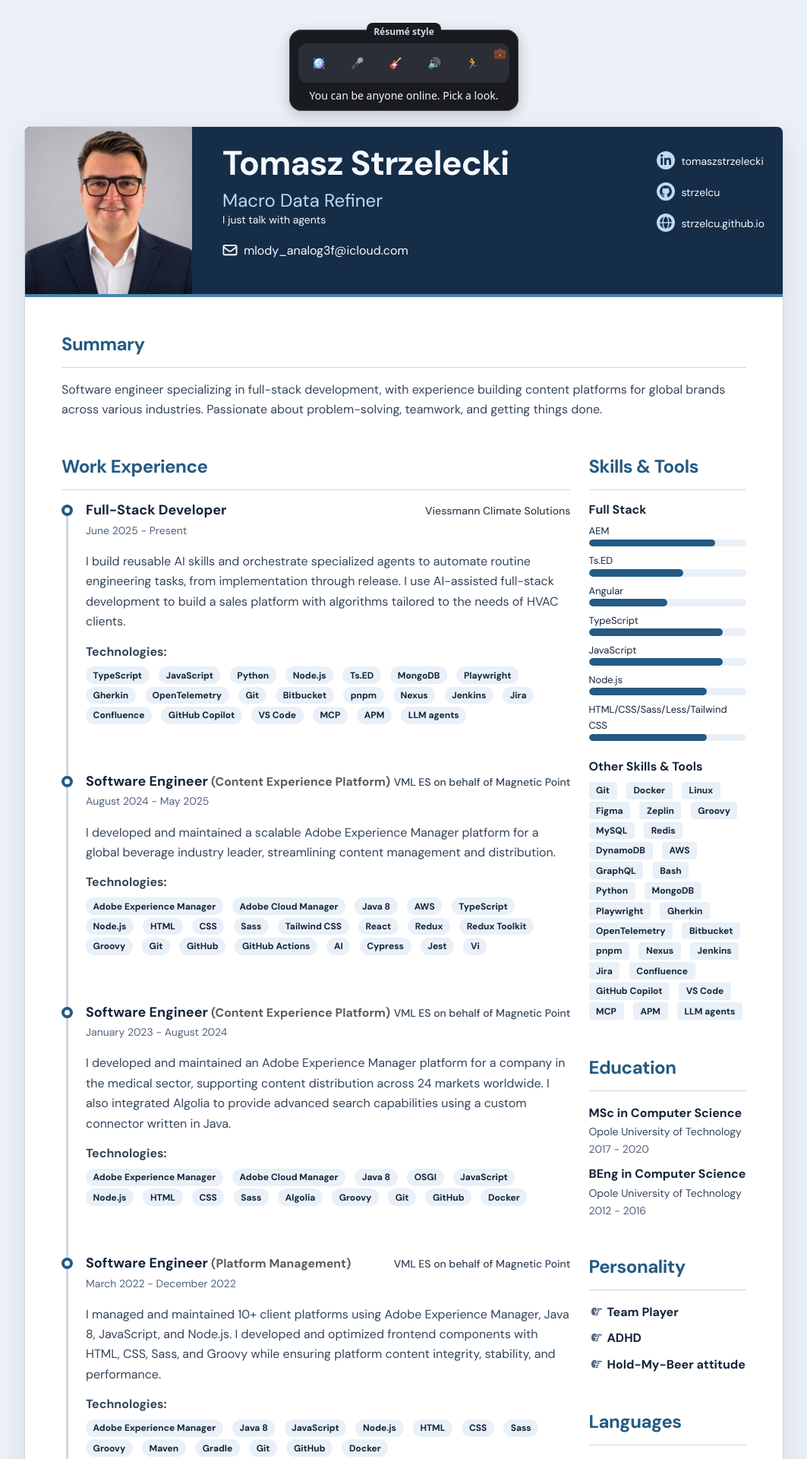
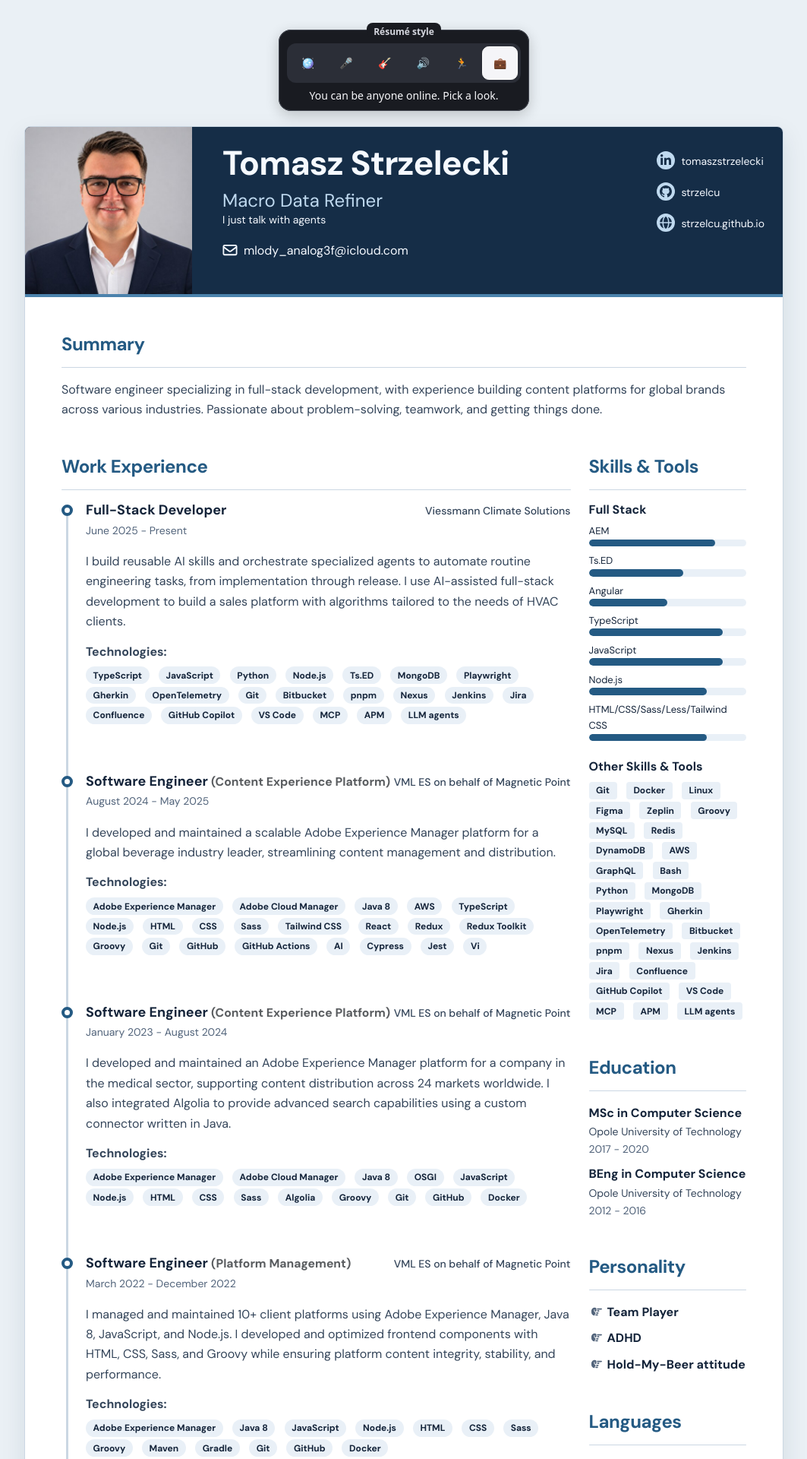
Before and after one commit to strzelcu/resume, a Jekyll site: the page built from index.markdown, in a window 1280 px wide. Shown: the top 1920 px of the page at 76% size, without its empty margins (108-1171 px from the left). Built offline with Jekyll 4.4.1, drawn with Linux system fonts in a browser that asks for light colours.

Commit message:
Restore the Business style button markup

```diff
--- a/_layouts/home.html
+++ b/_layouts/home.html
@@ -20,7 +20,7 @@
         <label for="resume-style-dnb" title="Drum &amp; Bass"><span aria-hidden="true">🔊</span></label>
         <input type="radio" id="resume-style-sport" name="resume-style" value="sport" aria-label="Sport">
         <label for="resume-style-sport" title="Sport"><span aria-hidden="true">🏃</span></label>
-        <input type="radio" id="resume-style-business" name="resume-style" value="business" aria-label="Business" checked
+        <input type="radio" id="resume-style-business" name="resume-style" value="business" aria-label="Business" checked>
         <label for="resume-style-business" title="Business"><span aria-hidden="true">💼</span></label>
       </div>
       <p class="mt-2 mb-0 fw-normal">You can be anyone online. Pick a look.</p>
```
